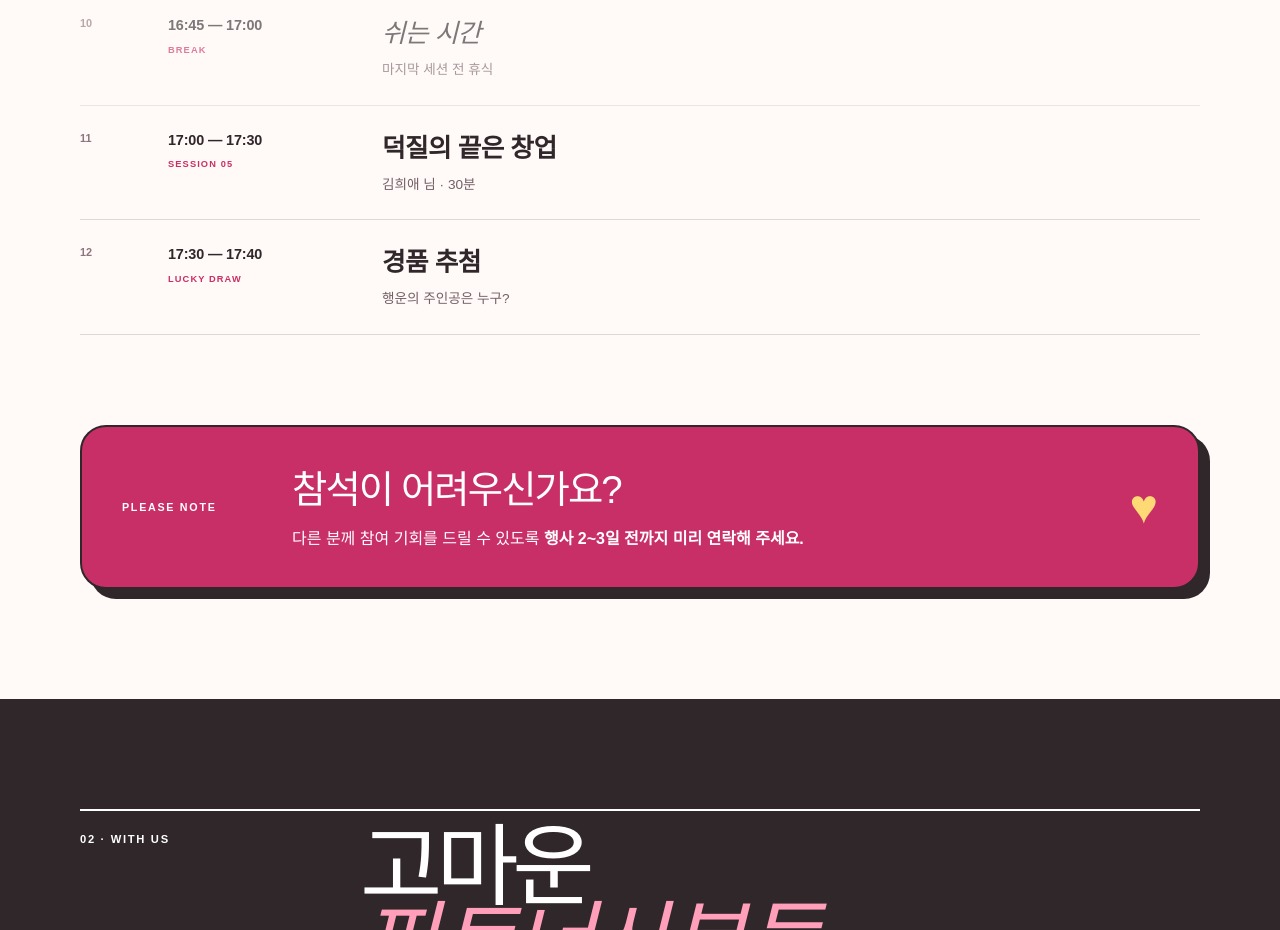
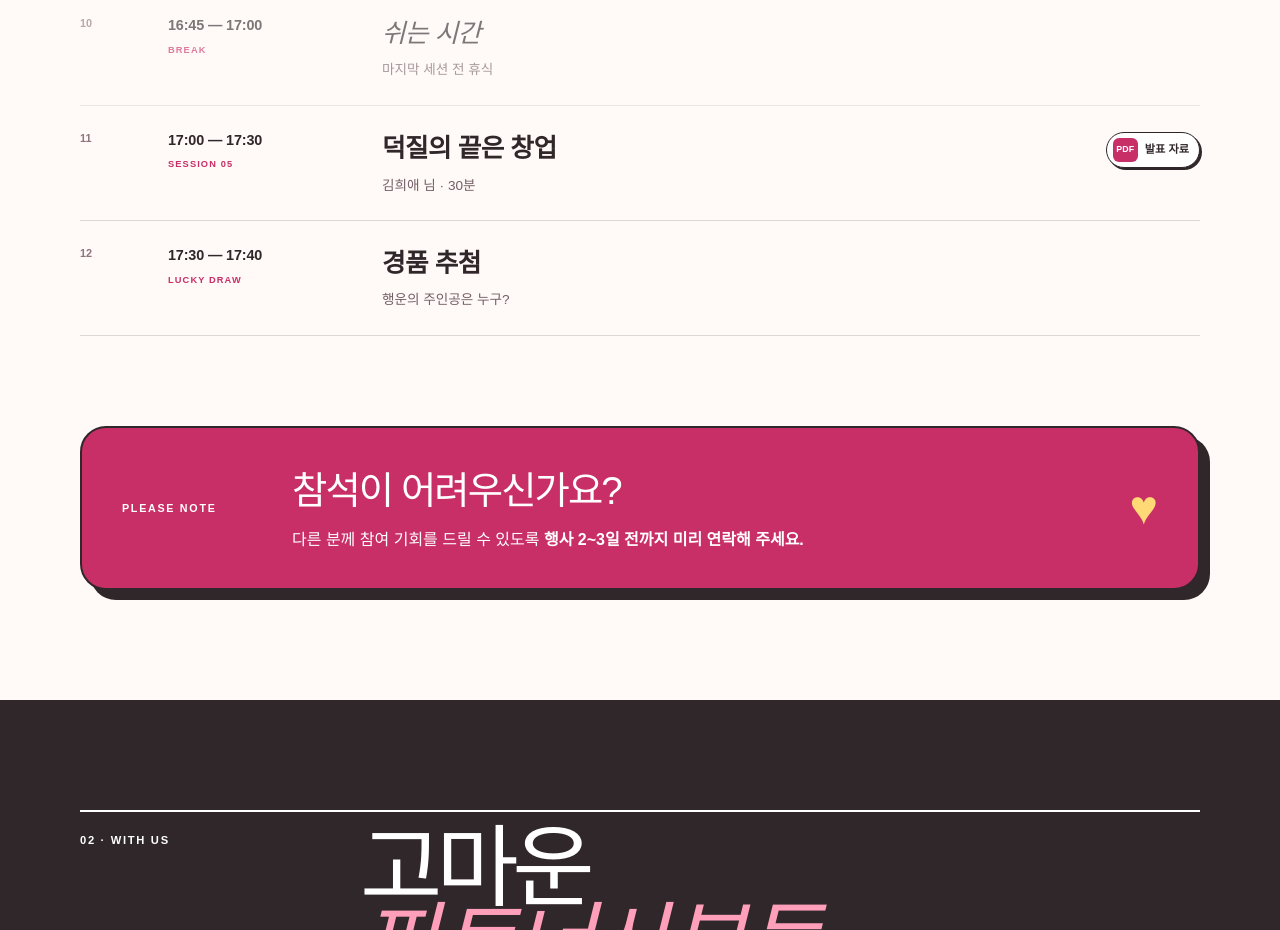
Before and after one commit to kimothink/OsanMeetUp, a Next.js app in the folder 2026/Summer/: page / in a window 1280 px wide. Shown: the part 2320-3250 px from the top of the page. Built offline with nearby package versions, Linux system fonts and the light colour scheme; no server answers; a web font is replaced by a local one.

Commit message:
Add startup session PDF

```diff
--- a/2026/Summer/app/page.tsx
+++ b/2026/Summer/app/page.tsx
@@ -35,7 +35,13 @@ const schedule = [
     youtube: "https://youtu.be/LVaR_MHFE40?si=aKZ_VxFIZTswrvdQ",
   },
   { time: "16:45 — 17:00", kind: "BREAK", title: "쉬는 시간", speaker: "마지막 세션 전 휴식" },
-  { time: "17:00 — 17:30", kind: "SESSION 05", title: "덕질의 끝은 창업", speaker: "김희애 님 · 30분" },
+  {
+    time: "17:00 — 17:30",
+    kind: "SESSION 05",
+    title: "덕질의 끝은 창업",
+    speaker: "김희애 님 · 30분",
+    pdf: "/resources/fandom-to-startup.pdf",
+  },
   { time: "17:30 — 17:40", kind: "LUCKY DRAW", title: "경품 추첨", speaker: "행운의 주인공은 누구?" },
 ];
 
```
Also changed, not shown: 1 other file (tests, documents, lock files or other folders).
